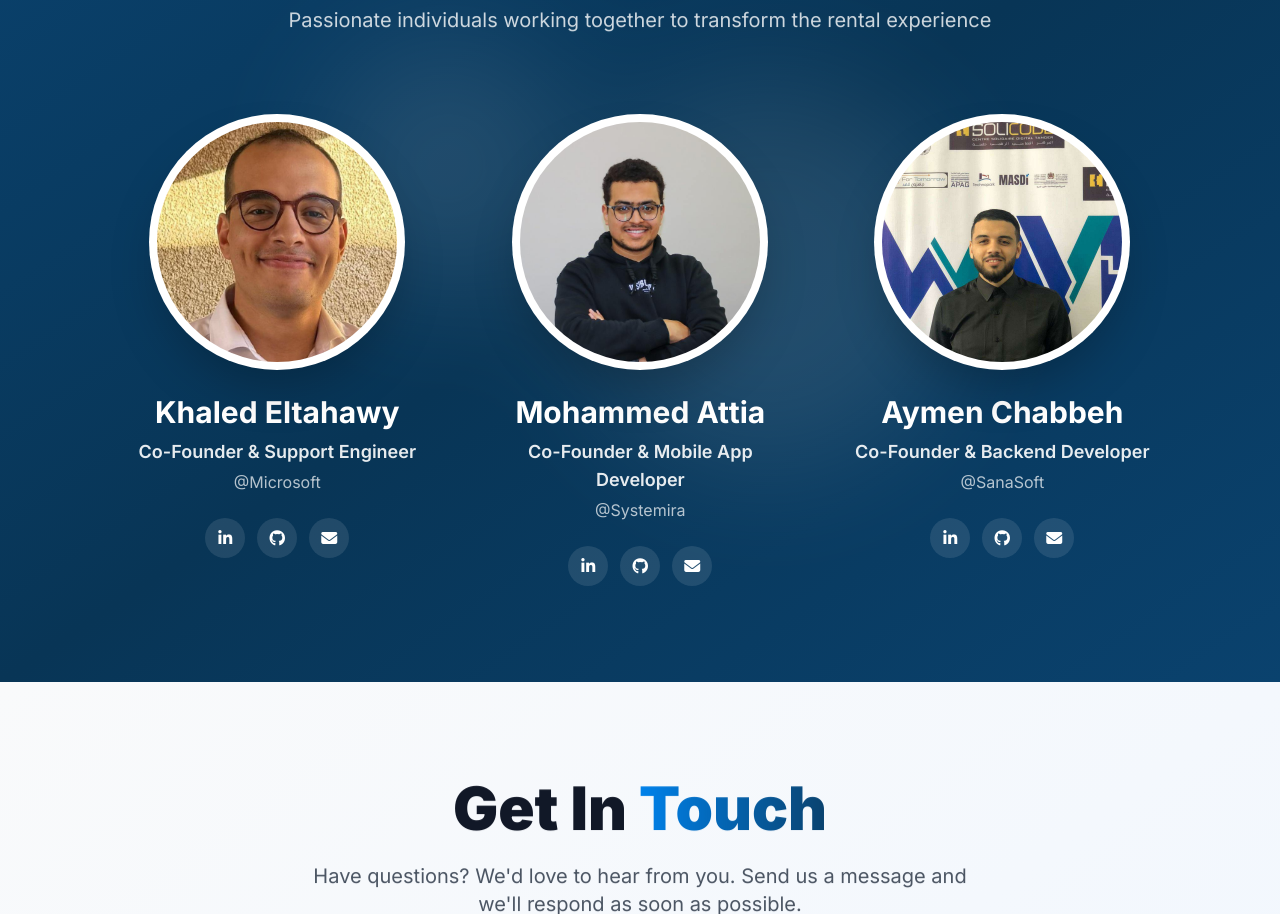
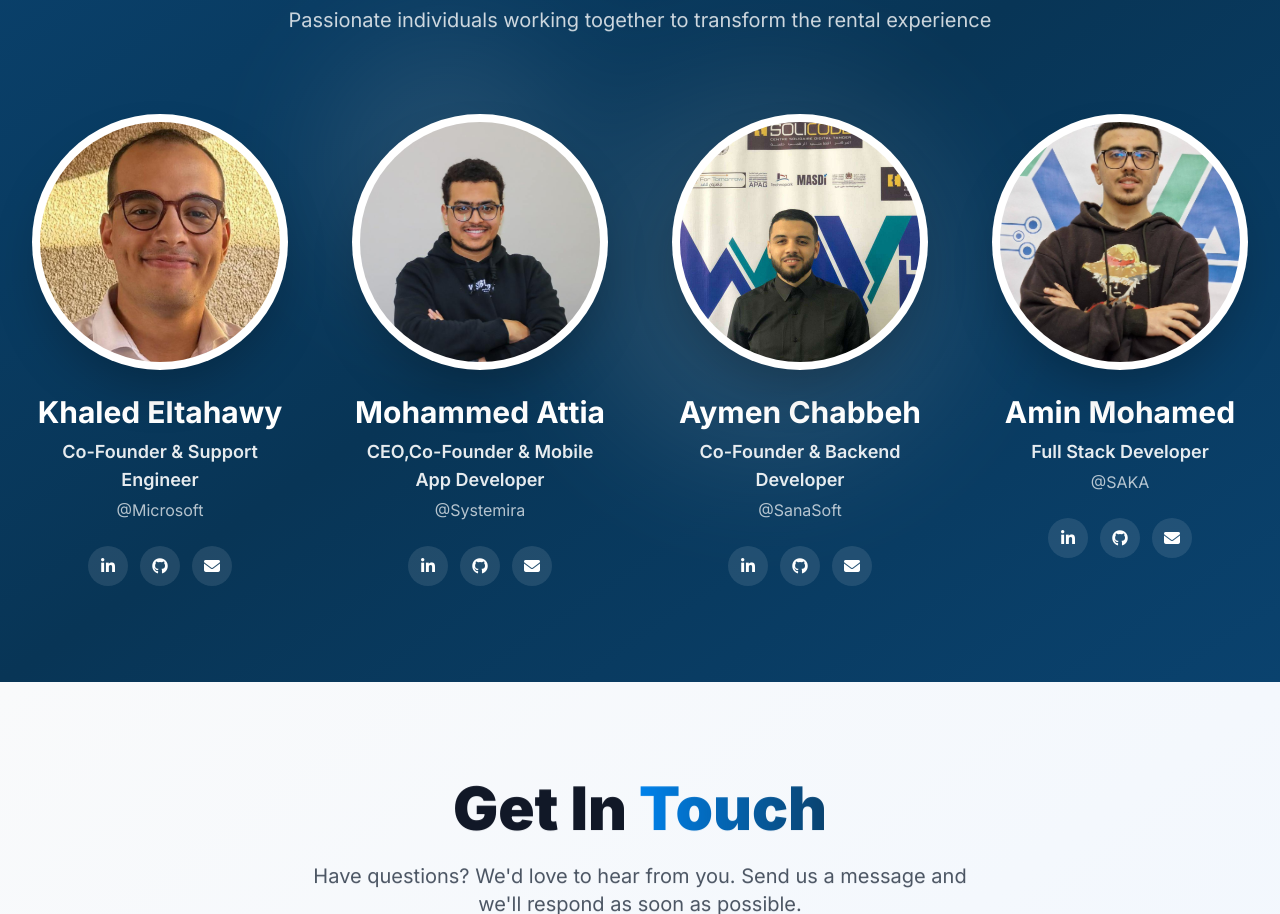
Before and after one commit to amine-mohamed77/SAKA--NY, a plain HTML site: page index.html in a window 1280 px wide. Shown: the part 3726-4640 px from the top of the page. Drawn offline with nearby package versions, Linux system fonts and the light colour scheme; animation ran at ten frames a second.

```diff
--- a/index.html
+++ b/index.html
@@ -971,7 +971,7 @@
             </div>
 
             <!-- Team Grid -->
-            <div class="grid grid-cols-1 md:grid-cols-3 gap-12 lg:gap-16 max-w-5xl mx-auto">
+            <div class="grid grid-cols-1 md:grid-cols-2 lg:grid-cols-4 gap-12 lg:gap-16 max-w-7xl mx-auto">
 
                 <!-- Team Member 1: Khaled Eltahawy -->
                 <div class="fade-in text-center group">
@@ -1033,7 +1033,7 @@
                         Mohammed Attia
                     </h3>
                     <p class="text-sm sm:text-base lg:text-lg text-white/90 font-semibold mb-1">
-                        Co-Founder & Mobile App Developer
+                       CEO,Co-Founder & Mobile App Developer
                     </p>
                     <p class="text-sm sm:text-base text-white/70 mb-6">
                         @Systemira
@@ -1088,6 +1088,46 @@
                             <i class="fab fa-github"></i>
                         </a>
                         <a href="mailto:devaymen15.5.3@gmail.com" class="w-10 h-10 bg-white/10 backdrop-blur-sm rounded-full flex items-center justify-center hover:bg-red-500 text-white transition-all duration-300 hover:scale-110 hover:shadow-lg">
+                            <i class="fas fa-envelope"></i>
+                        </a>
+                    </div>
+                </div>
+
+                <!-- Team Member 4: Amin Mohamed -->
+                <div class="fade-in text-center group" style="transition-delay: 0.3s;">
+                    <!-- Circular Photo -->
+                    <div class="relative w-48 h-48 sm:w-56 sm:h-56 lg:w-64 lg:h-64 mx-auto mb-6">
+                        <div class="absolute inset-0 bg-white rounded-full p-2 shadow-2xl group-hover:shadow-[0_0_40px_rgba(255,255,255,0.3)] transition-all duration-500">
+                            <div class="relative w-full h-full rounded-full overflow-hidden ring-4 ring-white/20 group-hover:ring-white/40 transition-all duration-500">
+                                <img
+                                    src="./team/amin.jpg"
+                                    alt="Amin Mohamed"
+                                    class="w-full h-full object-cover transition-all duration-500 group-hover:scale-110"
+                                >
+                            </div>
+                        </div>
+                    </div>
+
+                    <!-- Info -->
+                    <h3 class="text-xl sm:text-2xl lg:text-3xl font-bold text-white mb-2 group-hover:text-[#6BB6FF] transition-colors duration-300">
+                        Amin Mohamed
+                    </h3>
+                    <p class="text-sm sm:text-base lg:text-lg text-white/90 font-semibold mb-1">
+                        Full Stack Developer
+                    </p>
+                    <p class="text-sm sm:text-base text-white/70 mb-6">
+                        @SAKA
+                    </p>
+
+                    <!-- Social Links -->
+                    <div class="flex gap-3 justify-center">
+                        <a href="https://www.linkedin.com/in/amin-mohamed-4667a1245" target="_blank" rel="noopener noreferrer" class="w-10 h-10 bg-white/10 backdrop-blur-sm rounded-full flex items-center justify-center hover:bg-[#0082EB] text-white transition-all duration-300 hover:scale-110 hover:shadow-lg">
+                            <i class="fab fa-linkedin-in"></i>
+                        </a>
+                        <a href="https://github.com/amine-mohamed77" target="_blank" rel="noopener noreferrer" class="w-10 h-10 bg-white/10 backdrop-blur-sm rounded-full flex items-center justify-center hover:bg-gray-800 text-white transition-all duration-300 hover:scale-110 hover:shadow-lg">
+                            <i class="fab fa-github"></i>
+                        </a>
+                        <a href="mailto:aminmohamedaboamasha@gmail.com" class="w-10 h-10 bg-white/10 backdrop-blur-sm rounded-full flex items-center justify-center hover:bg-red-500 text-white transition-all duration-300 hover:scale-110 hover:shadow-lg">
                             <i class="fas fa-envelope"></i>
                         </a>
                     </div>
```
Also changed, not shown: team/amin.jpg (added).
